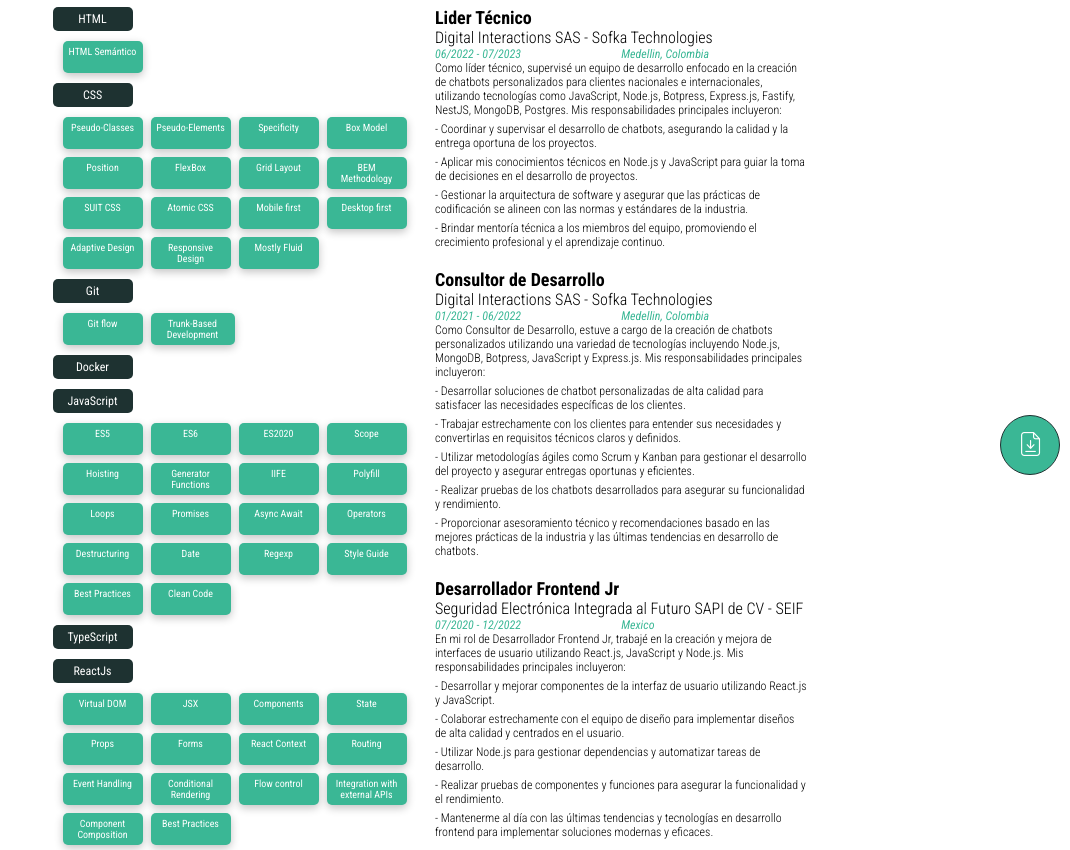
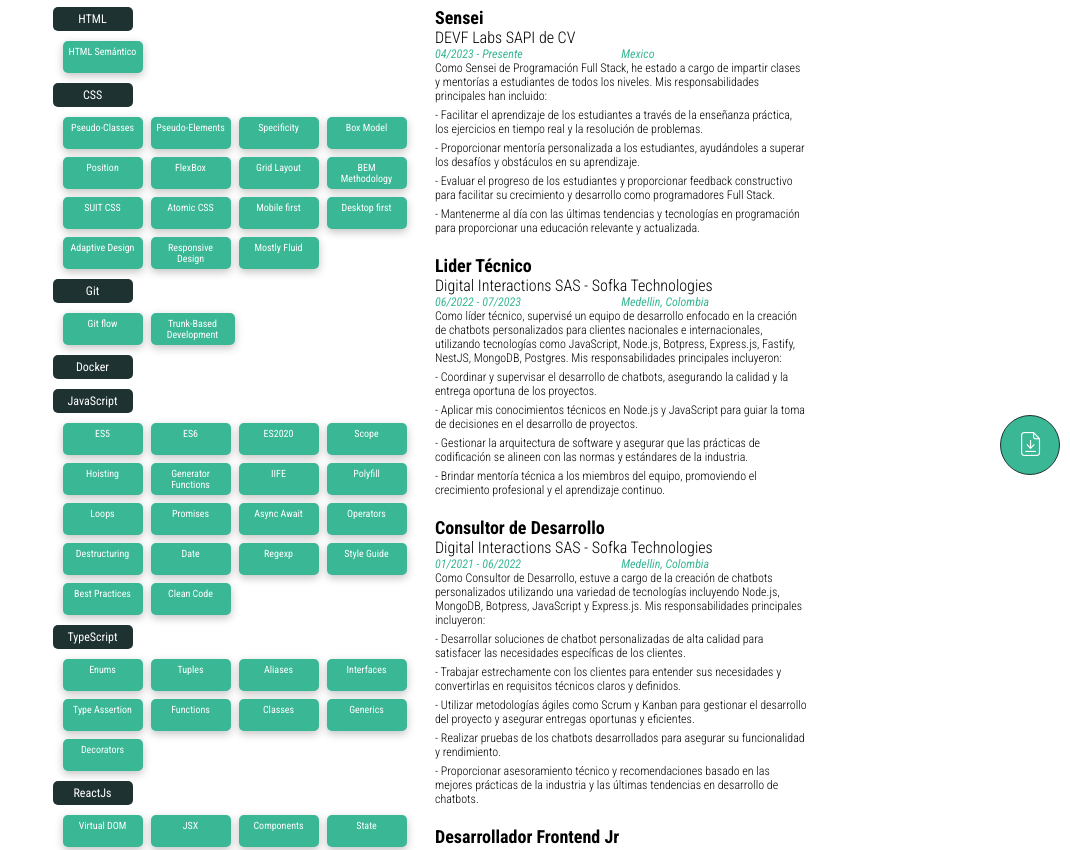
Before and after one commit to stivenjsdev/cv, a plain HTML site: page index.html in a window 1280 px wide. Shown: the part 315-1165 px from the top of the page, without its empty margins (210-1280 px from the left). Drawn offline with Linux system fonts and the light colour scheme.

Commit message:
feat: add sensei exp

```diff
--- a/index.html
+++ b/index.html
@@ -86,6 +86,34 @@
           <h2 class="article-title">Experiencia Laboral</h2>
           <ul class="education-article">
             <li class="education-item">
+              <h2 class="education-item-title">Sensei</h2>
+              <h3 class="education-item-subtitle">
+                DEVF Labs SAPI de CV
+              </h3>
+              <section class="education-item-data">
+                <p class="education-item-date">04/2023 - Presente</p>
+                <p class="education-item-location">Mexico</p>
+              </section>
+              <section class="education-item-description-container">
+                <p class="education-item-description">
+                  Como Sensei de Programación Full Stack, he estado a cargo de impartir clases y mentorías a estudiantes de todos los niveles. Mis responsabilidades principales han incluido:
+                </p>
+                <p class="education-item-description">
+                  - Facilitar el aprendizaje de los estudiantes a través de la enseñanza práctica, los ejercicios en tiempo real y la resolución de problemas.
+                </p>
+                <p class="education-item-description">
+                  - Proporcionar mentoría personalizada a los estudiantes, ayudándoles a superar los desafíos y obstáculos en su aprendizaje.
+                </p>
+                <p class="education-item-description">
+                  - Evaluar el progreso de los estudiantes y proporcionar feedback constructivo para facilitar su crecimiento y desarrollo como programadores Full Stack.
+                </p>
+                <p class="education-item-description">
+                  - Mantenerme al día con las últimas tendencias y tecnologías en programación para proporcionar una educación relevante y actualizada.
+                </p>
+              </section>
+            </li>
+
+            <li class="education-item">
               <h2 class="education-item-title">Lider Técnico</h2>
               <h3 class="education-item-subtitle">
                 Digital Interactions SAS - Sofka Technologies
@@ -169,9 +197,6 @@
                 <p class="education-item-description">
                   - Realizar pruebas de componentes y funciones para asegurar la funcionalidad y el rendimiento.
                 </p>
-                <p class="education-item-description">
-                  - Mantenerme al día con las últimas tendencias y tecnologías en desarrollo frontend para implementar soluciones modernas y eficaces.
-                </p>
               </section>
             </li>
 
@@ -231,7 +256,7 @@
 
             <li class="education-item">
               <h2 class="education-item-title">Master en Coding</h2>
-              <h3 class="education-item-subtitle">DevF</h3>
+              <h3 class="education-item-subtitle">DEVF Labs SAPI de CV</h3>
               <section class="education-item-data">
                 <p class="education-item-date">01/2023 - 01/2024</p>
                 <p class="education-item-location">Mexico</p>
@@ -306,6 +331,19 @@
             </li>
 
             <li class="skills-item">TypeScript</li>
+            <li>
+              <ul class="skills-subitem-container">
+                <li class="skills-subitem">Enums</li>
+                <li class="skills-subitem">Tuples</li>
+                <li class="skills-subitem">Aliases</li>
+                <li class="skills-subitem">Interfaces</li>
+                <li class="skills-subitem">Type Assertion</li>
+                <li class="skills-subitem">Functions</li>
+                <li class="skills-subitem">Classes</li>
+                <li class="skills-subitem">Generics</li>
+                <li class="skills-subitem">Decorators</li>
+              </ul>
+            </li>
 
             <li class="skills-item">ReactJs</li>
             <li>
```
